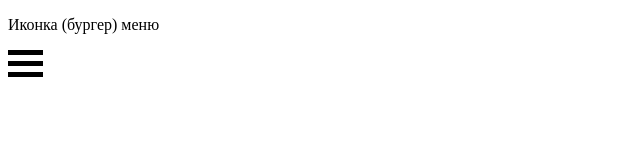
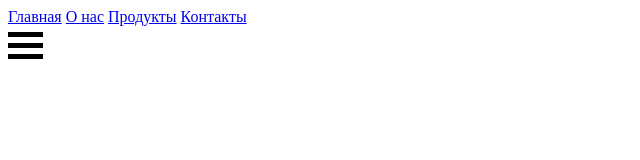
Before and after one commit to Portagm/primo2, a plain HTML site: page index.html in a window 1280 px wide. Shown: the whole page, without its empty margins (0-640 px from the left). Drawn offline with Linux system fonts and the light colour scheme.

Commit message:
Update index.html

```diff
--- a/index.html
+++ b/index.html
@@ -8,7 +8,10 @@
     </head>
 <body>
 
-<p>Иконка (бургер) меню</p>
+<a href="#">Главная</a>
+<a href="#">О нас</a>
+<a href="#">Продукты</a>
+<a href="#">Контакты</a>
 <div></div>
 <div></div>
 <div></div>
```
